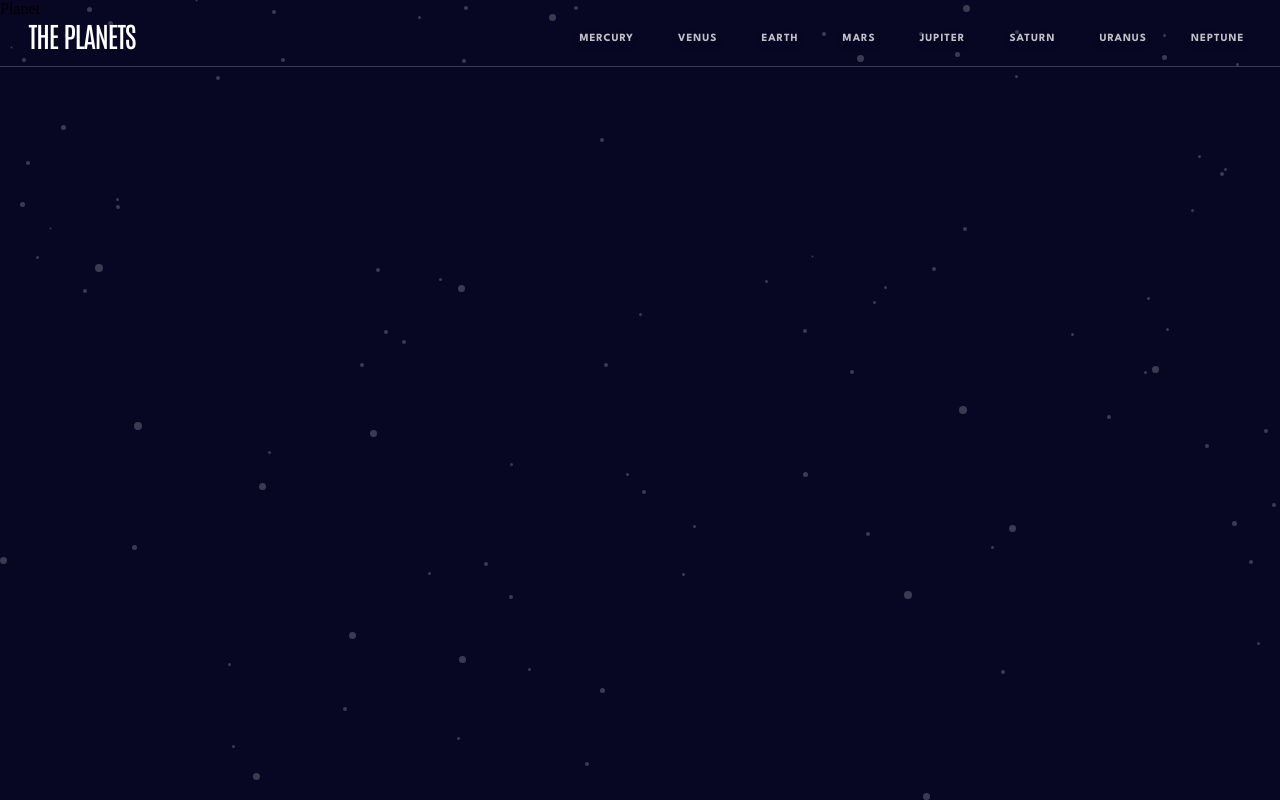
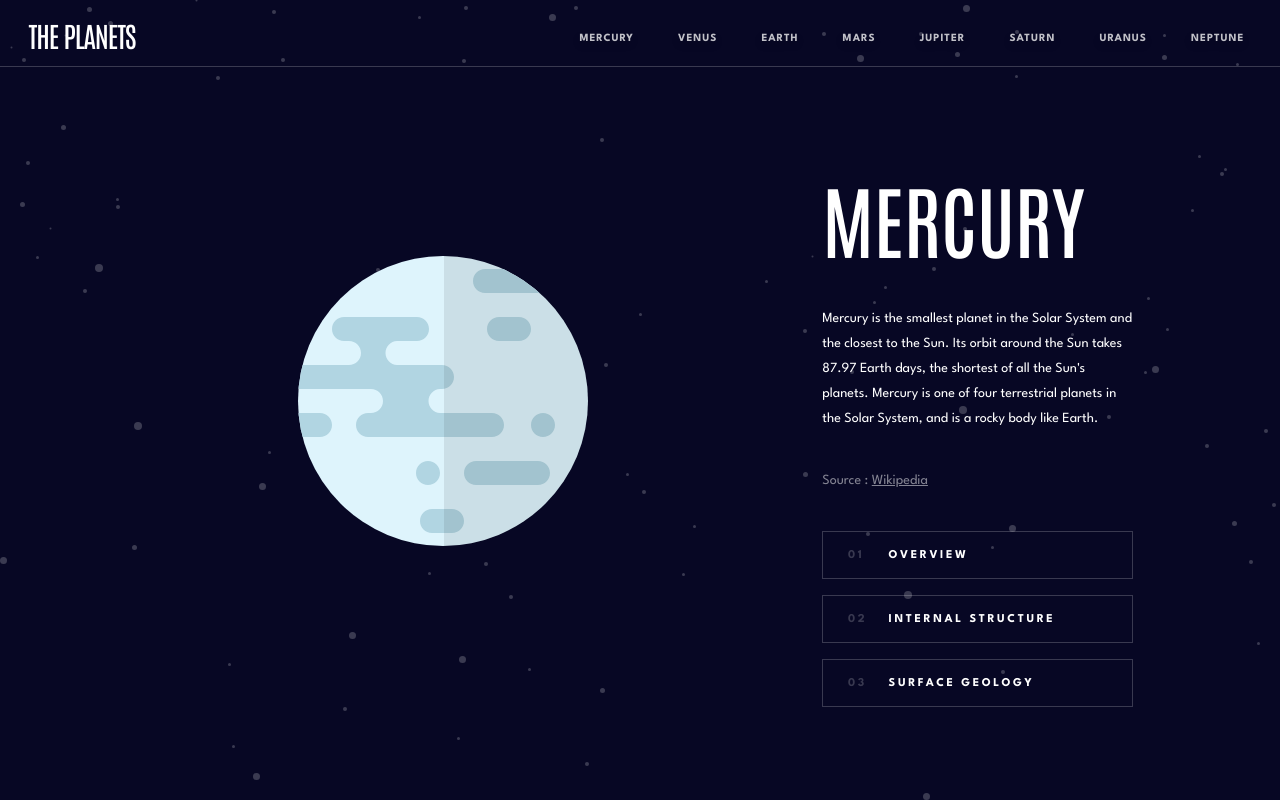
Before and after one commit to HerveDelaunay/Astro, a React (Create React App) app: page / in a window 1280 px wide. Built offline with nearby package versions, Linux system fonts and the light colour scheme.

Commit message:
icon/title/description/source/buttons layout done & button hover done

```diff
--- a/src/components/App/App.tsx
+++ b/src/components/App/App.tsx
@@ -4,7 +4,7 @@ import './App.scss';
 import { useState } from 'react';
 
 function App() {
-  const [planet, setPlanet] = useState<number | undefined>()
+  const [planet, setPlanet] = useState<number>(0)
 
   return (
     <div className="App">
--- a/src/components/Header/Header.tsx
+++ b/src/components/Header/Header.tsx
@@ -2,7 +2,7 @@ import data from '../../assets/data.json'
 import './Header.scss'
 
 interface Props {
-  setPlanet: React.Dispatch<React.SetStateAction<number | undefined>>
+  setPlanet: React.Dispatch<React.SetStateAction<number>>
 }
 
 const Header: React.FC<Props> = ({setPlanet}) => {
--- a/src/components/Planet/Planet.scss
+++ b/src/components/Planet/Planet.scss
@@ -0,0 +1,79 @@
+@import '../../styles/vars';
+@import '../../styles/placeholders';
+@import '../../styles/mixins';
+
+.planet {
+  display: flex;
+  flex-direction: column;
+  justify-content: space-between;
+  position: absolute;
+  left: 64.24%;
+  top: 20.70%;
+  // height: 52,83%;
+  height: 541px;
+  width: 24.30%;
+}
+.logo {
+  background-image: url('../../assets/planet-mercury.svg');
+  @extend %mercury;
+}
+.planet__title {
+  @extend %h1;
+  // position: absolute;
+  // left: 64.24%;
+  // top: 20.70%;
+  text-transform: uppercase;
+}
+.planet__description {
+  @extend %body;
+  width: 100%;
+  //width: 24.31%;
+  //height: 14.65%;
+  //position: absolute;
+  // top: 33.1%;
+  // left: 64.24%;
+}
+.planet__source {
+  @extend %body;
+  mix-blend-mode: normal;
+  color: rgb(255, 255, 255, 0.5);
+  // position: absolute;
+  // left: 64.24%;
+  // top: 50.09%;
+}
+.planet__link {
+  color: inherit;
+}
+.planet__buttons {
+  width: 100%;
+  height: 176px;
+  display: flex;
+  flex-direction: column;
+  justify-content: space-between;
+}
+.button {
+  @extend %h3;
+  width: 100%;
+  height: 48px;
+  box-sizing: border-box;
+  mix-blend-mode: normal;
+  border: 1px solid rgb(255, 255, 255, 0.2);
+  position: relative;
+}
+.button:hover {
+  background-color: $grey;
+}
+.button:focus {
+  background-color: $light-blue;
+}
+.button__number {
+  position: absolute;
+  top: 25%;
+  left: 8%;
+  color: rgb(255, 255, 255, 0.2);
+}
+.button__title {
+  position: absolute;
+  top: 25%;
+  left: 21.14%;
+}
--- a/src/components/Planet/Planet.tsx
+++ b/src/components/Planet/Planet.tsx
@@ -1,11 +1,34 @@
 import React from 'react'
+import './Planet.scss'
+import data from '../../assets/data.json'
 
 interface Props {
-  planetId: number | undefined
+  planetId: number
 }
 const Planet: React.FC<Props> = ({planetId}) => {
   return (
-    <div>Planet</div>
+    <>
+      <div className='logo'></div>
+      <div className='planet'>
+        <div className='planet__title'>{data[planetId].name}</div>
+        <div className='planet__description'>{data[planetId].overview.content}</div>
+        <div className='planet__source'>Source : <a href={data[planetId].overview.source} className='planet__link'>Wikipedia</a></div>
+        <div className='planet__buttons'>
+          <div className='button' onClick={()=>{}}>
+            <div className='button__number'>01</div>
+            <div className='button__title'>OVERVIEW</div>
+          </div>
+          <div className='button' onClick={()=>{}}>
+            <div className='button__number'>02</div>
+            <div className='button__title'>INTERNAL STRUCTURE</div>
+          </div>
+          <div className='button' onClick={()=>{}}>
+            <div className='button__number'>03</div>
+            <div className='button__title'>SURFACE GEOLOGY</div>
+          </div>
+        </div>
+      </div>
+    </>
   )
 }
 
--- a/src/styles/_placeholders.scss
+++ b/src/styles/_placeholders.scss
@@ -3,12 +3,14 @@
   font-family: 'Antonio', sans-serif;
   font-size: 80px;
   line-height: 103px;
+  color: $white;
 }
 %h2 {
   font-family: 'Antonio', sans-serif;
   font-size: 40px;
   line-height: 52px;
   letter-spacing: -1.5px;
+  color: $white;
 }
 %h3 {
   font-family: 'League Spartan', sans-serif;
@@ -16,6 +18,7 @@
   line-height: 25px;
   letter-spacing: 2.6px;
   font-weight: bold;
+  color: $white;
 }
 %h4 {
   font-family: 'League Spartan', sans-serif;
@@ -23,9 +26,19 @@
   line-height: 25px;
   letter-spacing: 1px;
   font-weight: bold;
+  color: $white;
 }
 %body {
   font-family: 'League Spartan', sans-serif;
   font-size: 14px;
   line-height: 25px;
+  font-weight: normal;
+  color: $white;
 }
+%mercury {
+  position: absolute;
+  width: 290px;
+  height: 290px;
+  left: 23.26%;
+  top: 32.03%;
+}
```
